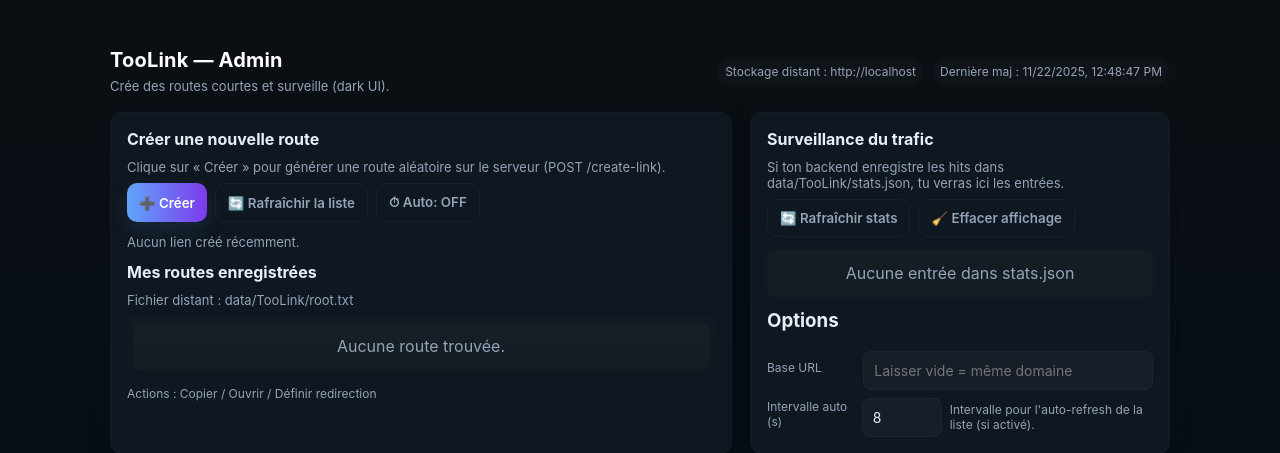
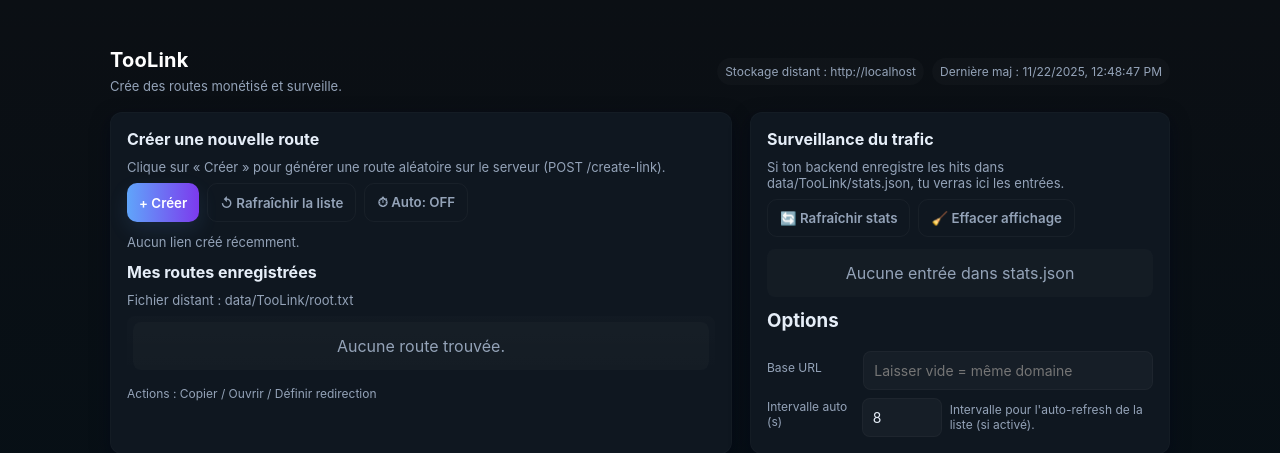
Before and after one commit to N1C1T0Z/OokerDEV, a Flask app: page /toolink in a window 1280 px wide. Shown: the top 453 px of the page. Run offline with Flask 3, Linux system fonts and the light colour scheme; data that the repository does not hold is empty.

Commit message:
Update toolink.html

```diff
--- a/templates/toolink.html
+++ b/templates/toolink.html
@@ -68,8 +68,8 @@
 <div class="wrap">
   <header>
     <div>
-      <h1>TooLink — Admin</h1>
-      <p class="lead">Crée des routes courtes et surveille (dark UI).</p>
+      <h1>TooLink</h1>
+      <p class="lead">Crée des routes monétisé et surveille.</p>
     </div>
     <div class="top-row">
       <div class="pill" id="storageInfo">Stockage distant : <span class="small-muted" id="storageHost">--</span></div>
@@ -82,8 +82,8 @@
       <h2>Créer une nouvelle route</h2>
       <div style="margin-bottom:8px" class="muted">Clique sur « Créer » pour générer une route aléatoire sur le serveur (POST <code>/create-link</code>).</div>
       <div style="display:flex;gap:8px;margin-bottom:12px">
-        <button id="btnCreate">➕ Créer</button>
-        <button id="btnRefresh" class="ghost">🔄 Rafraîchir la liste</button>
+        <button id="btnCreate">+ Créer</button>
+        <button id="btnRefresh" class="ghost">↺ Rafraîchir la liste</button>
         <button id="btnAuto" class="ghost">⏱ Auto: OFF</button>
       </div>
       <div style="margin-bottom:12px" id="creationResult" class="muted">Aucun lien créé récemment.</div>
```
